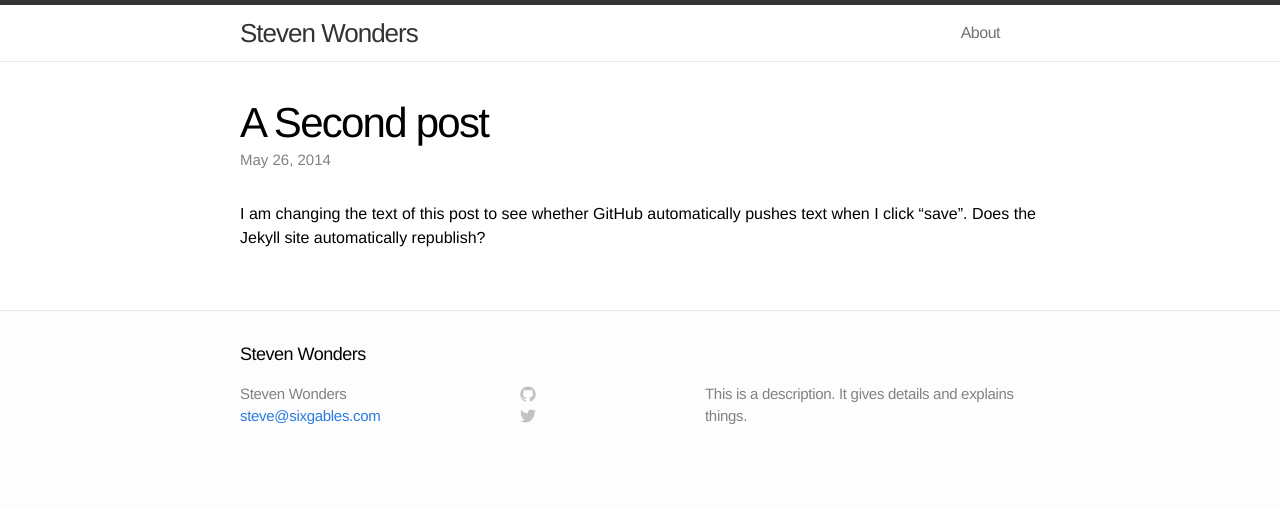
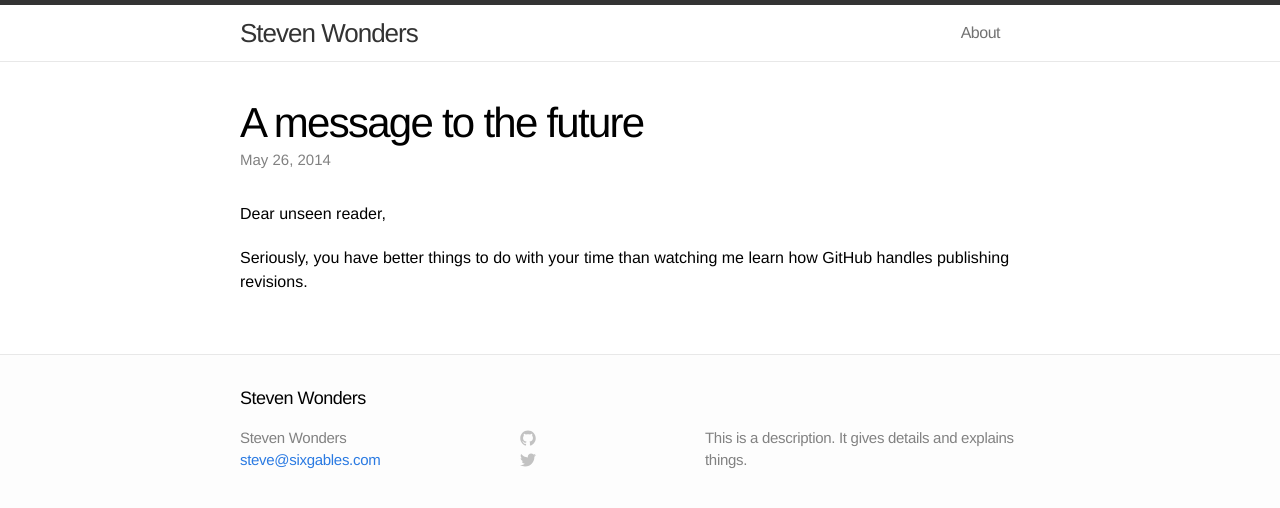
Before and after one commit to greenbes/greenbes.github.io, a Jekyll site: the page built from _posts/2014-05-26-02-a-second-post.markdown, in a window 1280 px wide. Shown: the top 508 px of the page. Built offline with Jekyll 4.4.1, drawn with Linux system fonts in a browser that asks for light colours.

Commit message:
Update 2014-05-26-02-a-second-post.markdown

```diff
--- a/_posts/2014-05-26-02-a-second-post.markdown
+++ b/_posts/2014-05-26-02-a-second-post.markdown
@@ -1,8 +1,10 @@
 ---
 layout: post
-title:  "A Second post"
+title:  "A message to the future"
 date:   2014-05-26 13:53:00
 categories: test fake
 ---
 
-I am changing the text of this post to see whether GitHub automatically pushes text when I click "save".  Does the Jekyll site automatically republish?
+Dear unseen reader,
+
+Seriously, you have better things to do with your time than watching me learn how GitHub handles publishing revisions.
```
